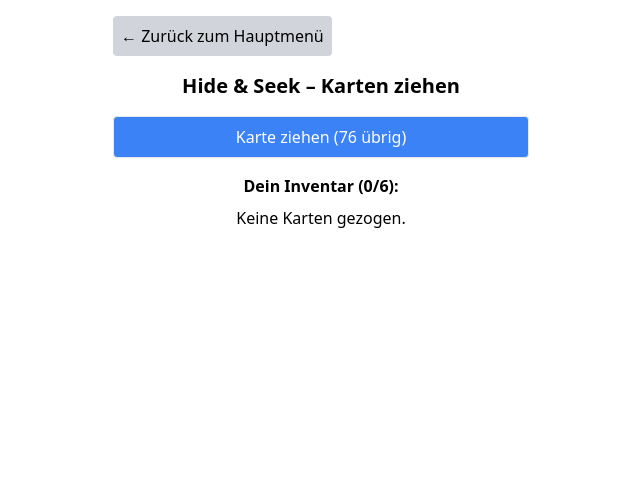
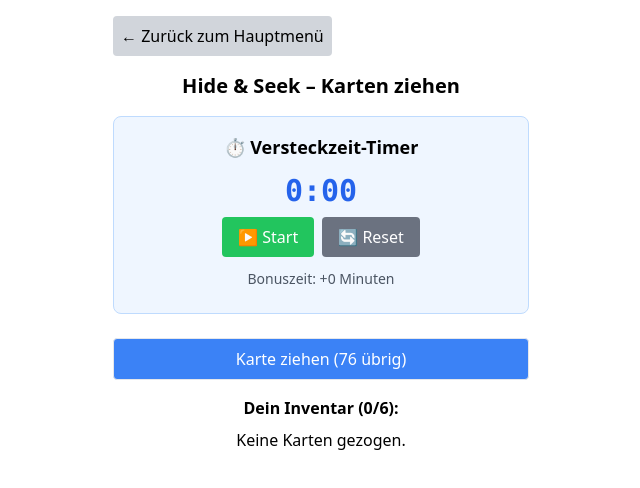
Before and after one commit to sigmaTUFF/hide-and-seek-app-v2, a React (Vite) app: page / in a window 1280 px wide. Both pictures are taken after a click on the button "Hider". Shown: the top 488 px of the page, without its empty margins (319-959 px from the left). Built offline with nearby package versions, Linux system fonts and the light colour scheme.

Commit message:
Update Hider.jsx

```diff
--- a/src/Hider.jsx
+++ b/src/Hider.jsx
@@ -1,6 +1,6 @@
 import { useState, useEffect } from "react";
 
-// Neue Kartendefinitionen
+// Kartendefinitionen
 const cardsWithCount = [
   {
     text: "+3 Minuten Bonuszeit",
@@ -8,6 +8,7 @@ const cardsWithCount = [
     description:
       "Nachdem du gefunden wurdest, werden dir 3 Minuten extra zur Versteckzeit gutgeschrieben (wenn im Inventar).",
     example: "Du wurdest nach 60 Minuten gefunden – mit Bonus zählt es wie 63 Minuten.",
+    bonusMinutes: 3,
   },
   {
     text: "+5 Minuten Bonuszeit",
@@ -15,6 +16,7 @@ const cardsWithCount = [
     description:
       "Bonuszeit nach dem Finden: 5 Minuten werden dir gutgeschrieben (nur bei Besitz).",
     example: "Gefunden nach 60 Minuten, gewertet wird es wie 65 Minuten.",
+    bonusMinutes: 5,
   },
   {
     text: "+10 Minuten Bonuszeit",
@@ -22,18 +24,21 @@ const cardsWithCount = [
     description:
       "Wenn du gefunden wirst, zählt deine Zeit mit 10 Minuten Extra.",
     example: "60 Minuten Versteckzeit → zählt als 70 Minuten.",
+    bonusMinutes: 10,
   },
   {
     text: "+15 Minuten Bonuszeit",
     count: 3,
     description: "Erhöhe deine gewertete Versteckzeit um 15 Minuten.",
     example: "Gefunden nach 50 Minuten → gewertet wie 65 Minuten.",
+    bonusMinutes: 15,
   },
   {
     text: "+20 Minuten Bonuszeit",
     count: 2,
     description: "Erhöhe deine Versteckzeit-Wertung um 20 Minuten.",
     example: "Gefunden nach 55 Minuten → zählt wie 75 Minuten.",
+    bonusMinutes: 20,
   },
   {
     text: "Duplicate-Karte",
@@ -69,9 +74,9 @@ const cardsWithCount = [
     text: "Move Karte",
     count: 1,
     description:
-    "Ermöglicht dir, dein Versteck zu wechseln, solange die Sucher nicht näher als 500m sind. Die Sucher sind zudem für die nächsten 30 Minuten eingeforere, jedoch sehen die deinen jetzigen Standort",
+      "Ermöglicht dir, dein Versteck zu wechseln, solange die Sucher nicht näher als 500m sind. Die Sucher sind zudem für die nächsten 30 Minuten eingefroren, jedoch sehen sie deinen jetzigen Standort",
     example:
-    "Du wechselst das Versteck innerhalb von 30 Minuten, Jedoch sehen die Sucher sehen deinen alten Standort",
+      "Du wechselst das Versteck innerhalb von 30 Minuten, Jedoch sehen die Sucher deinen alten Standort",
   },
   {
     text: "Recycling",
@@ -108,32 +113,87 @@ function getCardInfo(cardText) {
     title: card.text,
     description: card.description || "Keine Beschreibung vorhanden.",
     example: card.example || "Kein Beispiel vorhanden.",
+    bonusMinutes: card.bonusMinutes || 0,
   };
+}
+
+function formatTime(seconds) {
+  const hours = Math.floor(seconds / 3600);
+  const minutes = Math.floor((seconds % 3600) / 60);
+  const secs = seconds % 60;
+
+  if (hours > 0) {
+    return `${hours}:${minutes.toString().padStart(2, '0')}:${secs.toString().padStart(2, '0')}`;
+  }
+  return `${minutes}:${secs.toString().padStart(2, '0')}`;
 }
 
 export default function Hider({ goBackToMenu }) {
   const [deck, setDeck] = useState(() => createDeck(cardsWithCount));
-  const [hiderInventory, setHiderInventory] = useState(() => {
-    const saved = localStorage.getItem("hiderInventory");
-    return saved ? JSON.parse(saved) : [];
-  });
-  const [maxInventorySize, setMaxInventorySize] = useState(() => {
-    const saved = localStorage.getItem("maxInventorySize");
-    return saved ? parseInt(saved, 10) : 6;
-  });
+  const [hiderInventory, setHiderInventory] = useState([]);
+  const [maxInventorySize, setMaxInventorySize] = useState(6);
   const [currentCard, setCurrentCard] = useState(null);
   const [pendingCard, setPendingCard] = useState(null);
   const [showCardDetail, setShowCardDetail] = useState(null);
   const [confirmDeleteIndex, setConfirmDeleteIndex] = useState(null);
   const [showDuplicatePrompt, setShowDuplicatePrompt] = useState(false);
 
+  // Timer States
+  const [isTimerRunning, setIsTimerRunning] = useState(false);
+  const [elapsedTime, setElapsedTime] = useState(0);
+  const [startTime, setStartTime] = useState(null);
+  const [gameEnded, setGameEnded] = useState(false);
+  const [finalTime, setFinalTime] = useState(0);
+
+  // Timer Effect
   useEffect(() => {
-    localStorage.setItem("hiderInventory", JSON.stringify(hiderInventory));
-  }, [hiderInventory]);
+    let interval;
+    if (isTimerRunning && !gameEnded) {
+      interval = setInterval(() => {
+        setElapsedTime(Math.floor((Date.now() - startTime) / 1000));
+      }, 1000);
+    }
+    return () => clearInterval(interval);
+  }, [isTimerRunning, startTime, gameEnded]);
 
-  useEffect(() => {
-    localStorage.setItem("maxInventorySize", maxInventorySize.toString());
-  }, [maxInventorySize]);
+  // Berechnung der Bonuszeit
+  const calculateTotalBonusTime = () => {
+    let totalBonus = 0;
+    hiderInventory.forEach(card => {
+      const cardInfo = getCardInfo(card);
+      if (cardInfo && cardInfo.bonusMinutes) {
+        totalBonus += cardInfo.bonusMinutes;
+      }
+    });
+    return totalBonus;
+  };
+
+  const startTimer = () => {
+    setStartTime(Date.now());
+    setIsTimerRunning(true);
+    setGameEnded(false);
+    setElapsedTime(0);
+  };
+
+  const stopTimer = () => {
+    setIsTimerRunning(false);
+    setFinalTime(elapsedTime);
+    setGameEnded(true);
+  };
+
+  const resetTimer = () => {
+    setIsTimerRunning(false);
+    setElapsedTime(0);
+    setStartTime(null);
+    setGameEnded(false);
+    setFinalTime(0);
+  };
+
+  const getTotalTimeWithBonus = () => {
+    const bonusMinutes = calculateTotalBonusTime();
+    const totalSeconds = (gameEnded ? finalTime : elapsedTime) + (bonusMinutes * 60);
+    return totalSeconds;
+  };
 
   const drawCard = () => {
     if (deck.length === 0) {
@@ -181,7 +241,6 @@ export default function Hider({ goBackToMenu }) {
   const duplicateCard = (card) => {
     const indexOfDuplicate = hiderInventory.indexOf("Duplicate-Karte");
 
-  // Prüfen ob Platz für Duplikat ist (nachdem die Duplicate-Karte entfernt würde)
     const spaceAvailable =
       hiderInventory.length - 1 < maxInventorySize && indexOfDuplicate !== -1;
 
@@ -193,9 +252,7 @@ const duplicateCard = (card) => {
 
     setHiderInventory((prev) => {
       const updated = [...prev];
-    // Entferne Duplicate-Karte
       updated.splice(indexOfDuplicate, 1);
-    // Füge Kopie der gewünschten Karte hinzu
       updated.push(card);
       return updated;
     });
@@ -214,6 +271,64 @@ const duplicateCard = (card) => {
       </button>
 
       <h1 className="text-xl font-bold mb-4">Hide & Seek – Karten ziehen</h1>
+
+      {/* Timer Section */}
+      <div className="bg-blue-50 border border-blue-200 rounded-lg p-4 mb-6">
+        <h2 className="text-lg font-semibold mb-3">⏱️ Versteckzeit-Timer</h2>
+
+        <div className="text-3xl font-mono font-bold mb-2 text-blue-600">
+          {formatTime(elapsedTime)}
+        </div>
+
+        <div className="flex justify-center gap-2 mb-3">
+          {!isTimerRunning && !gameEnded && (
+            <button
+              onClick={startTimer}
+              className="px-4 py-2 bg-green-500 text-white rounded hover:bg-green-600"
+            >
+              ▶️ Start
+            </button>
+          )}
+
+          {isTimerRunning && (
+            <button
+              onClick={stopTimer}
+              className="px-4 py-2 bg-red-500 text-white rounded hover:bg-red-600"
+            >
+              ⏹️ Gefunden!
+            </button>
+          )}
+
+          <button
+            onClick={resetTimer}
+            className="px-4 py-2 bg-gray-500 text-white rounded hover:bg-gray-600"
+          >
+            🔄 Reset
+          </button>
+        </div>
+
+        {/* Bonuszeit Anzeige */}
+        <div className="text-sm text-gray-600 mb-2">
+          <div>Bonuszeit: +{calculateTotalBonusTime()} Minuten</div>
+          {(gameEnded || elapsedTime > 0) && (
+            <div className="font-semibold text-green-600">
+              Gewertete Zeit: {formatTime(getTotalTimeWithBonus())}
+            </div>
+          )}
+        </div>
+
+        {gameEnded && (
+          <div className="bg-green-100 border border-green-300 rounded p-3 mt-3">
+            <div className="font-semibold text-green-800">🎯 Spiel beendet!</div>
+            <div className="text-sm text-green-700">
+              Tatsächliche Zeit: {formatTime(finalTime)}
+            </div>
+            <div className="text-sm text-green-700">
+              Mit Bonus: {formatTime(getTotalTimeWithBonus())}
+            </div>
+          </div>
+        )}
+      </div>
 
       <button
         onClick={drawCard}
@@ -296,6 +411,7 @@ const duplicateCard = (card) => {
         </div>
       </div>
 
+      {/* Alle Modals bleiben unverändert */}
       {pendingCard && (
         <div className="fixed inset-0 bg-black bg-opacity-50 flex items-center justify-center p-4">
           <div className="bg-white p-6 rounded shadow max-w-md w-full text-center">
@@ -338,7 +454,12 @@ const duplicateCard = (card) => {
               return (
                 <>
                   <p className="mb-2">{info.description}</p>
-                  <p className="italic">Beispiel: {info.example}</p>
+                  <p className="italic mb-2">Beispiel: {info.example}</p>
+                  {info.bonusMinutes > 0 && (
+                    <p className="text-green-600 font-semibold">
+                      Bonuszeit: +{info.bonusMinutes} Minuten
+                    </p>
+                  )}
                 </>
               );
             })()}
```
Lines whose indentation alone changed are shown as unchanged.
